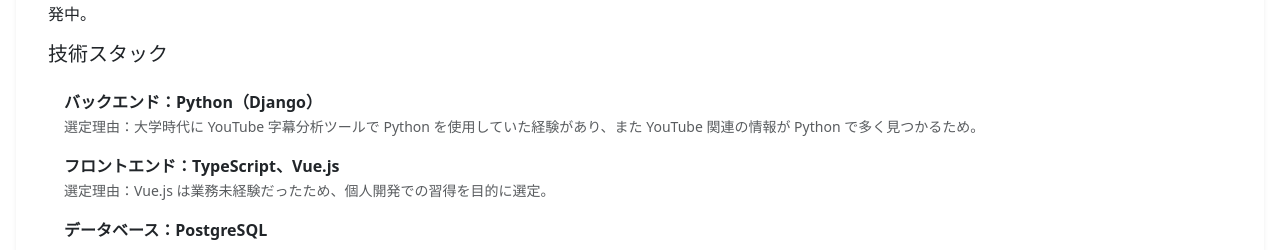
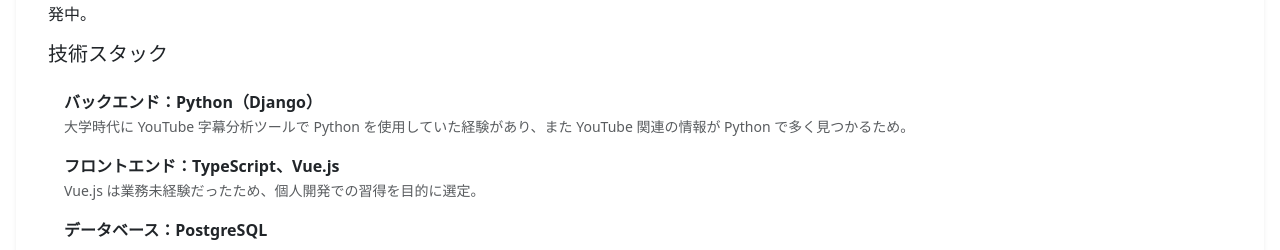
Before and after one commit to taka-onigiri-dev/my-portfolio, a Vue app: page / in a window 1280 px wide. Shown: the part 989-1239 px from the top of the page. Built offline with nearby package versions, Linux system fonts and the light colour scheme.

Commit message:
デザインの修正

```diff
--- a/src/components/MyProjects.vue
+++ b/src/components/MyProjects.vue
@@ -6,32 +6,32 @@
         <h3 class="h5 text-dark mb-3">{{ t('projects.ytgenai.catch') }}</h3>
         <h3 class="h5 text-dark mb-3">{{ t('projects.ytgenai.summaryLabel') }}</h3>
         <p class="mb-3">{{ t('projects.ytgenai.desc') }}</p>
-        <h3 class="h5 text-dark mb-3">{{ t('projects.ytgenai.stackLabel') }}</h3>
+        <h3 class="h5 text-dark mb-3">{{ t('projects.ytgenai.stack.0.title') }}</h3>
         <ul class="list-group mb-3">
           <li class="list-group-item bg-white text-dark border-0">
             <div>
               <div>
-                <strong>{{ t('projects.ytgenai.stack.0') }}</strong>
+                <strong>{{ t('projects.ytgenai.stack.1.name') }}</strong>
               </div>
-              <small class="text-muted">{{ t('projects.ytgenai.stackReason.backend') }}</small>
+              <small class="text-muted">{{ t('projects.ytgenai.stack.1.reason') }}</small>
             </div>
           </li>
           <li class="list-group-item bg-white text-dark border-0">
             <div>
               <div>
-                <strong>{{ t('projects.ytgenai.stack.1') }}</strong>
+                <strong>{{ t('projects.ytgenai.stack.2.name') }}</strong>
               </div>
-              <small class="text-muted">{{ t('projects.ytgenai.stackReason.frontend') }}</small>
+              <small class="text-muted">{{ t('projects.ytgenai.stack.2.reason') }}</small>
             </div>
           </li>
           <li class="list-group-item bg-white text-dark border-0">
             <div>
-              <strong>{{ t('projects.ytgenai.stack.2') }}</strong>
+              <strong>{{ t('projects.ytgenai.stack.3.name') }}</strong>
             </div>
           </li>
           <li class="list-group-item bg-white text-dark border-0">
             <div>
-              <strong>{{ t('projects.ytgenai.stack.3') }}</strong>
+              <strong>{{ t('projects.ytgenai.stack.4.name') }}</strong>
             </div>
           </li>
         </ul>
--- a/src/locales/ja.json
+++ b/src/locales/ja.json
@@ -29,15 +29,18 @@
       "desc": "日本語と韓国語の字幕における親和性や言語的な類似性に着目し、オタクコンテンツを通じてファン同士が学習データや解説を共有・蓄積できる語学学習サイトを開発中。",
       "stackLabel": "技術スタック",
       "stack": [
-        "バックエンド：Python（Django）",
-        "フロントエンド：TypeScript、Vue.js",
-        "データベース：PostgreSQL",
-        "その他技術：Docker、Nginx"
-      ],
-      "stackReason": {
-        "backend": "選定理由：大学時代に YouTube 字幕分析ツールで Python を使用していた経験があり、また YouTube 関連の情報が Python で多く見つかるため。",
-        "frontend": "選定理由：Vue.js は業務未経験だったため、個人開発での習得を目的に選定。"
-      }
+        { "title": "技術スタック" },
+        {
+          "name": "バックエンド：Python（Django）",
+          "reason": "大学時代に YouTube 字幕分析ツールで Python を使用していた経験があり、また YouTube 関連の情報が Python で多く見つかるため。"
+        },
+        {
+          "name": "フロントエンド：TypeScript、Vue.js",
+          "reason": "Vue.js は業務未経験だったため、個人開発での習得を目的に選定。"
+        },
+        { "name": "データベース：PostgreSQL" },
+        { "name": "その他技術：Docker、Nginx" }
+      ]
     }
   },
   "accordion": {
```
